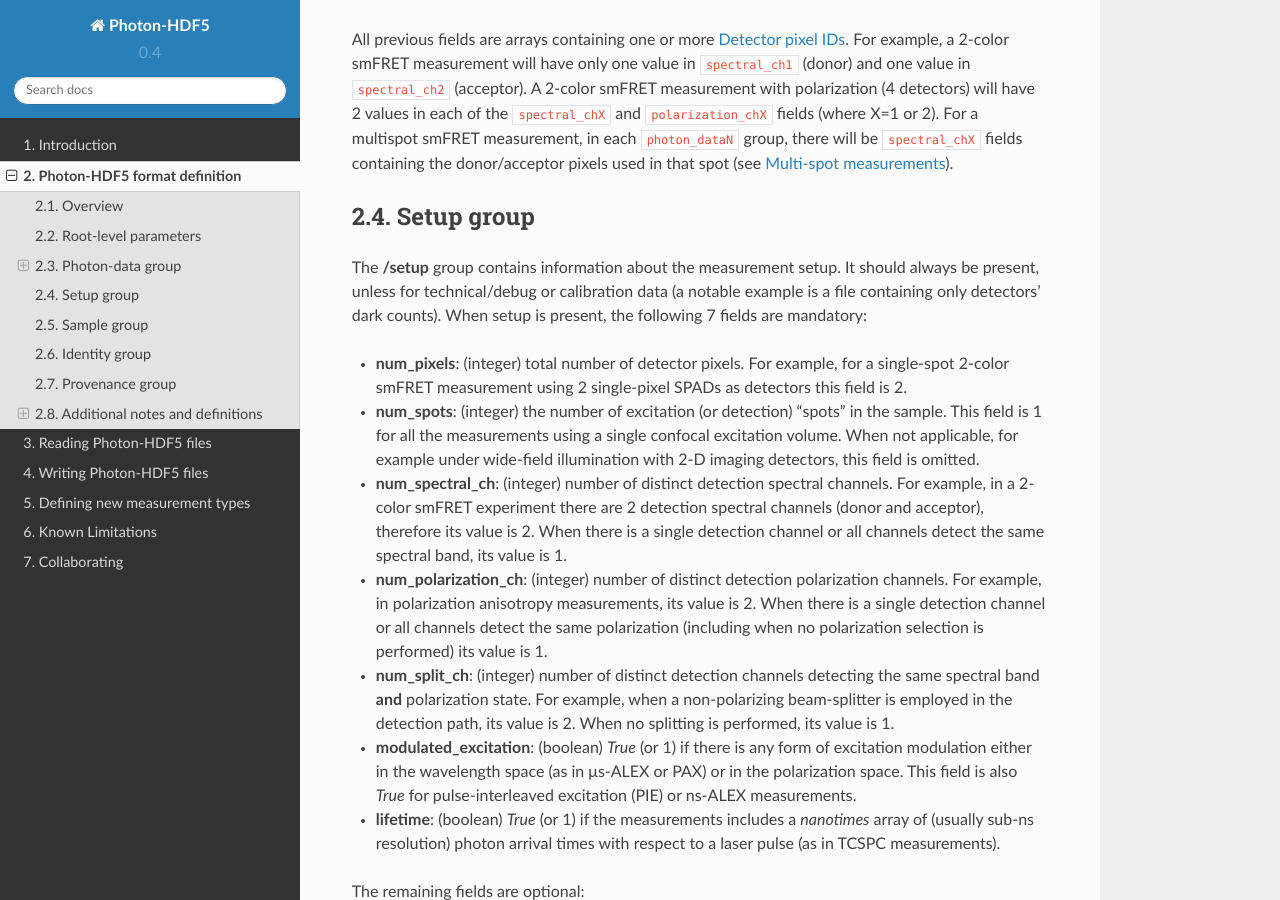
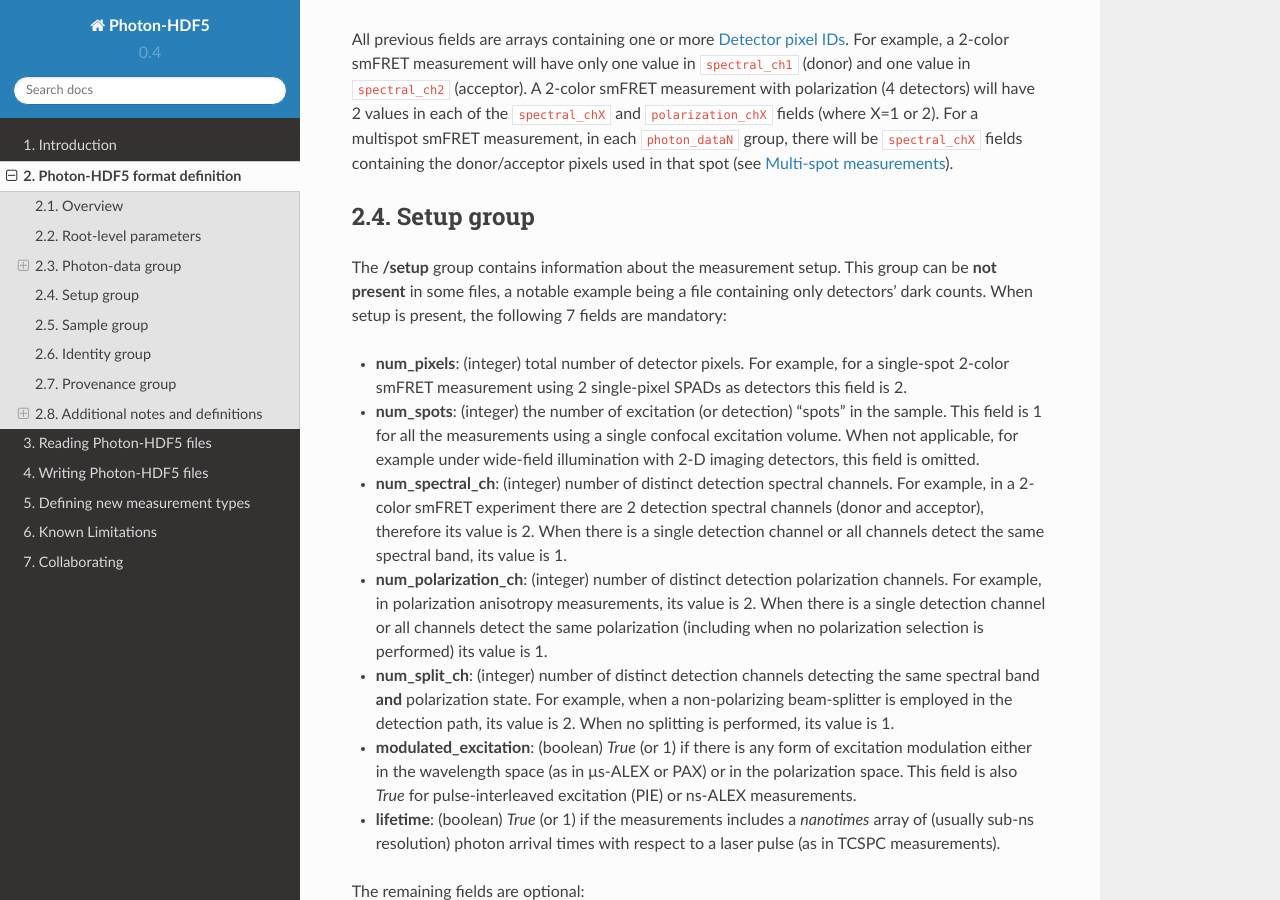
Before and after one commit to Photon-HDF5/photon-hdf5, a Sphinx documentation site: the page built from docs/phdata.rst, in a window 1280 px wide and 900 px high, scrolled down 5545 px. Built offline with Sphinx 7.4.7 and the Read the Docs theme 2.0.0, drawn with Linux system fonts in a browser that asks for light colours.

Commit message:
Reword setup group paragraph.

```diff
--- a/docs/phdata.rst
+++ b/docs/phdata.rst
@@ -240,8 +240,8 @@ Setup group
 -----------
 
 The **/setup** group contains information about the measurement setup.
-It should always be present, unless for technical/debug or calibration
-data (a notable example is a file containing only detectors' dark counts).
+This group can be **not present** in some files, a notable example being
+a file containing only detectors' dark counts.
 When setup is present, the following 7 fields are mandatory:
 
 - **num_pixels**: (integer) total number of detector pixels. For example,
```
